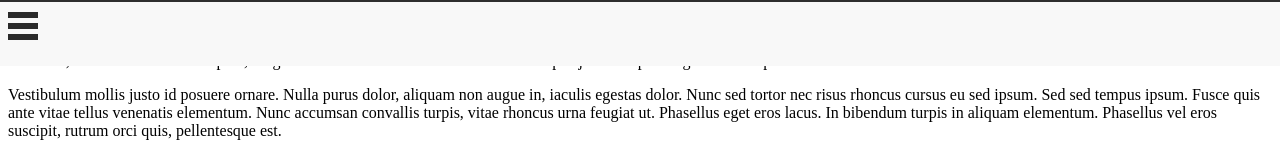
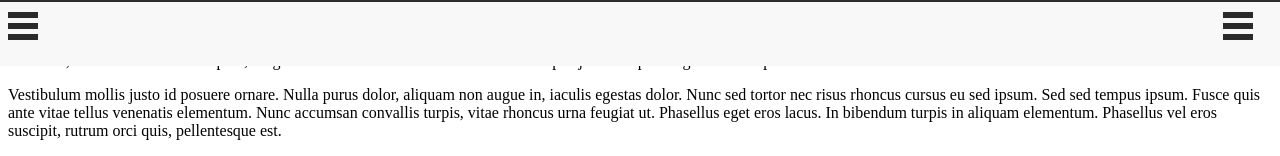
Before and after one commit to Shaz3e/simple-sidebar, a plain HTML site: page index.html in a window 1280 px wide. Shown: the top 156 px of the page. Drawn offline with nearby package versions, Linux system fonts and the light colour scheme.

Commit message:
added class .menu-right

```diff
--- a/main.css
+++ b/main.css
@@ -32,6 +32,11 @@
   margin-right: 1.5em;
 }
 
+.menu-right {
+  float: right;
+  margin-right: 1.5em;
+}
+
 #sidebar {
 	background-color: #2e2e2e;
 	color:#f8f8f8;
```
